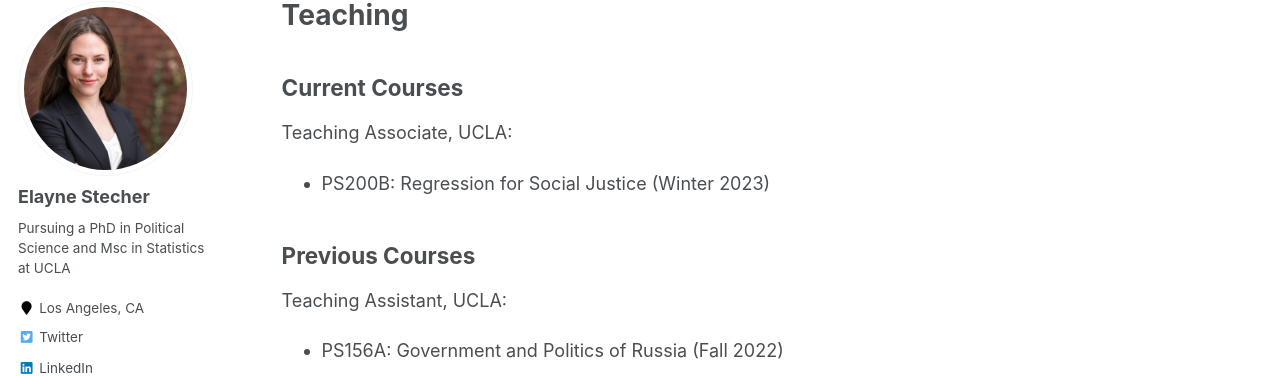
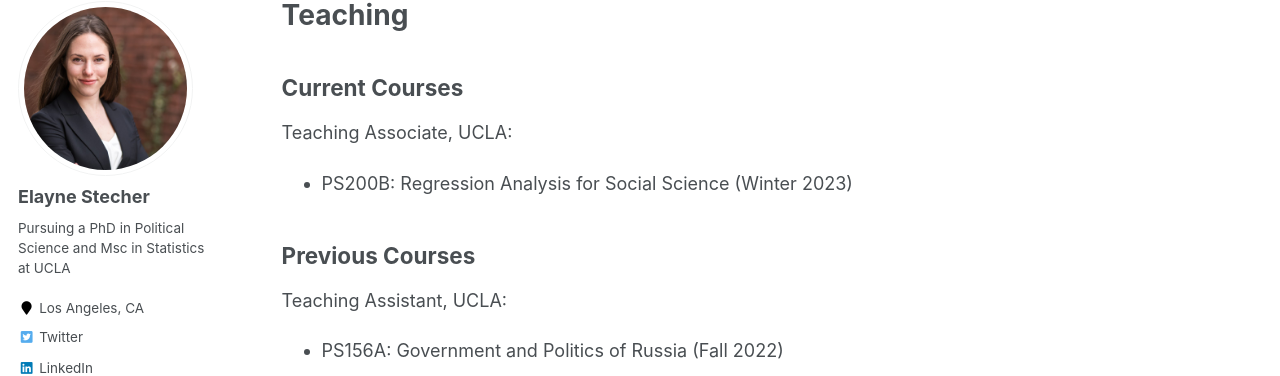
Before and after one commit to estech01/estech01.github.io, a Jekyll site: the page built from _pages/teaching.md, in a window 1280 px wide and 900 px high. Shown: the part 117-493 px from the top of the window. Built offline with Jekyll 4.4.1, drawn with Linux system fonts in a browser that asks for light colours.

Commit message:
Update teaching.md

```diff
--- a/_pages/teaching.md
+++ b/_pages/teaching.md
@@ -8,7 +8,7 @@ author_profile: true
 ## Current Courses
 
 Teaching Associate, UCLA:
-- PS200B: Regression for Social Justice (Winter 2023)
+- PS200B: Regression Analysis for Social Science (Winter 2023)
 
 ## Previous Courses
 
```
